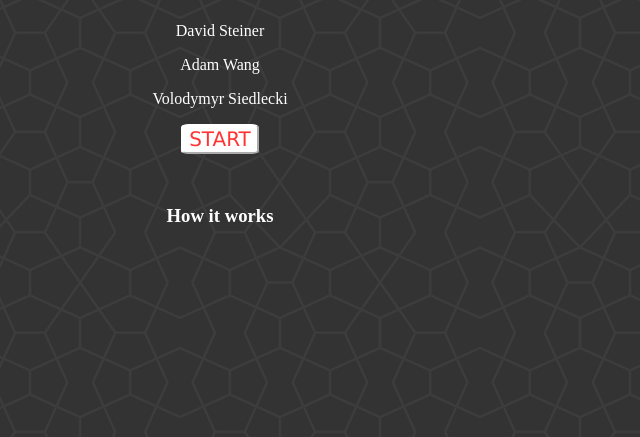
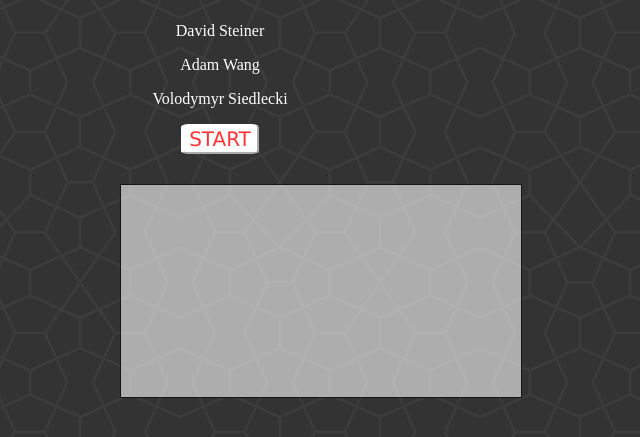
Before and after one commit to dsteiner93/dsteiner93.github.io, a PHP site: page / in a window 1280 px wide. Shown: the part 218-655 px from the top of the page, without its empty margins (420-1060 px from the left). Run offline with PHP 8.4, Linux system fonts and the light colour scheme; some libraries are stand-ins or nearby versions.

Commit message:
Update style.css

```diff
--- a/style.css
+++ b/style.css
@@ -31,6 +31,12 @@
 
 #description{
     padding-top: 2em;
+    width: 400px;
+    height: 180px;
+    margin: 30px 50px;
+    background-color: #ffffff;
+    border: 1px solid black;
+    opacity: 0.6;
 }
 
 body{
```
